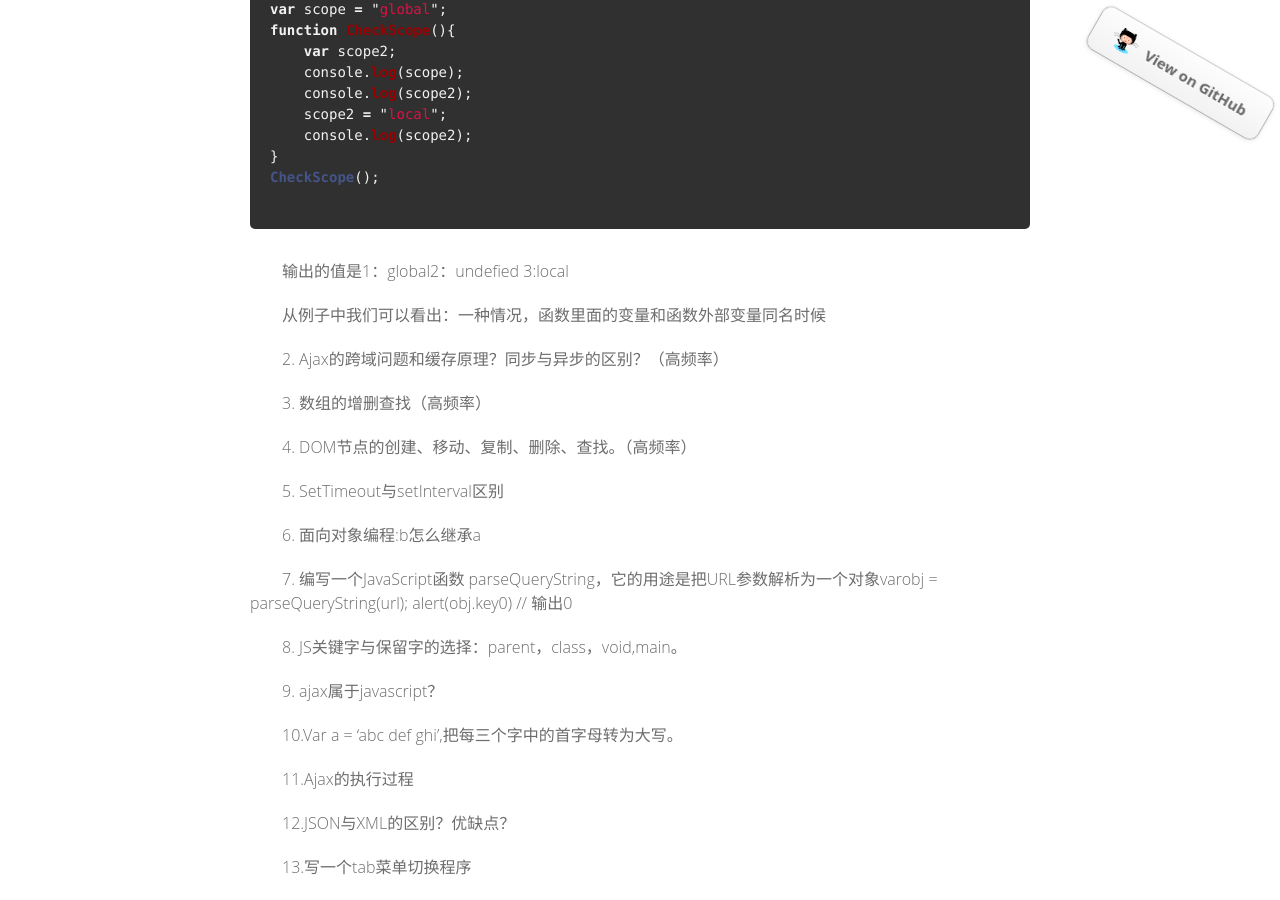
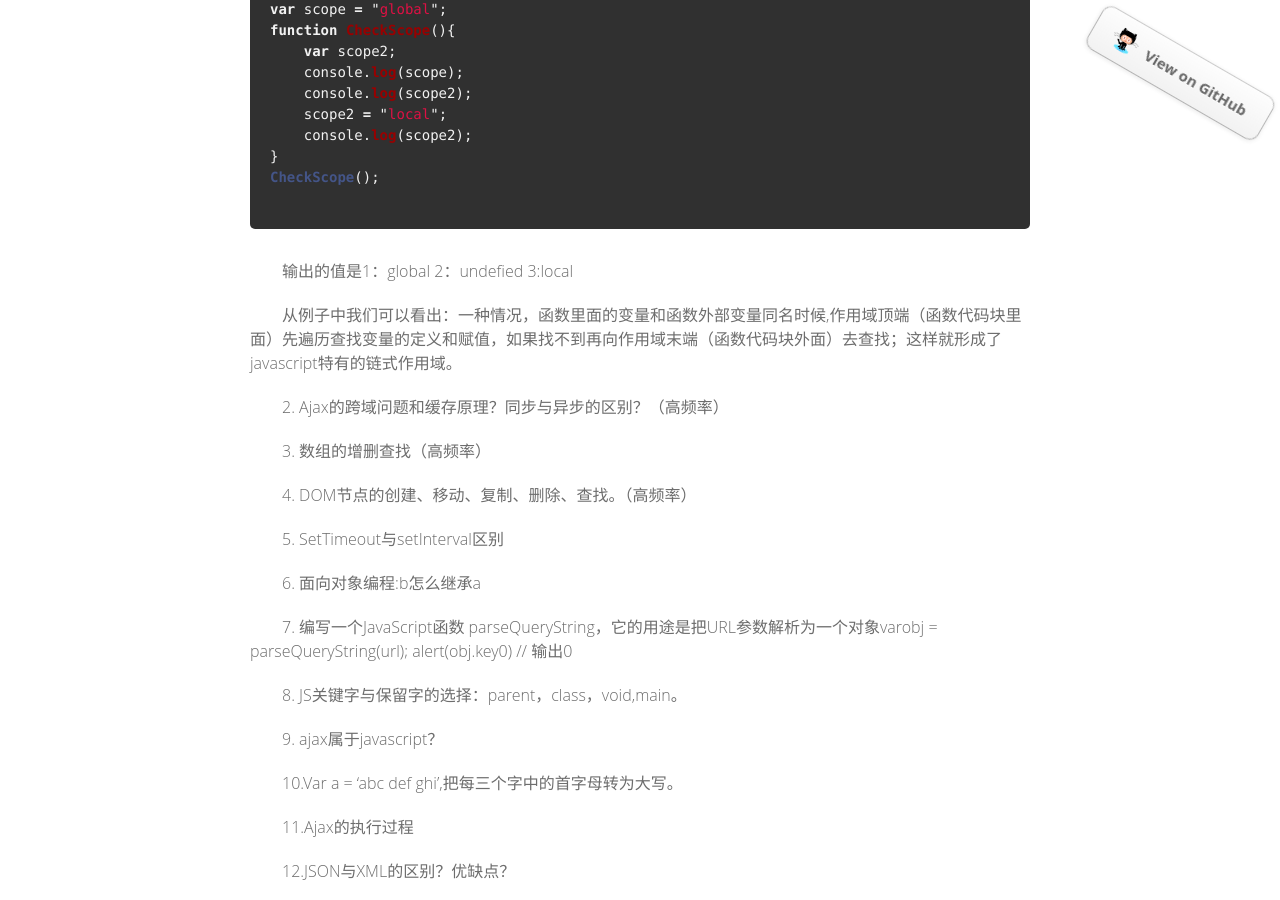
Before and after one commit to yubiaobin/yubiaobin.github.io, a Jekyll site: the page built from _posts/2013-01-12-interview.html, in a window 1280 px wide and 900 px high, scrolled down 2413 px. Built offline with Jekyll 4.4.1, drawn with Linux system fonts in a browser that asks for light colours; comment, search, counter and statistics services are not loaded.

Commit message:
modified the interview answer in this blog

```diff
--- a/_posts/2013-01-12-interview.html
+++ b/_posts/2013-01-12-interview.html
@@ -108,7 +108,7 @@ CheckScope();
 	{% highlight javascript %}
 var scope = "global";
 function CheckScope(){
-    var scope;
+var scope;
     console.log(scope);
     scope = "local";
     console.log(scope);
@@ -143,8 +143,8 @@ function CheckScope(){
 CheckScope();
 	{% endhighlight %}
 </p>
-<p>输出的值是1：global2：undefied 3:local</p>
-<p>从例子中我们可以看出：一种情况，函数里面的变量和函数外部变量同名时候</p>
+<p>输出的值是1：global 2：undefied 3:local</p>
+<p>从例子中我们可以看出：一种情况，函数里面的变量和函数外部变量同名时候,作用域顶端（函数代码块里面）先遍历查找变量的定义和赋值，如果找不到再向作用域末端（函数代码块外面）去查找；这样就形成了javascript特有的链式作用域。</p>
 
 
 
```
